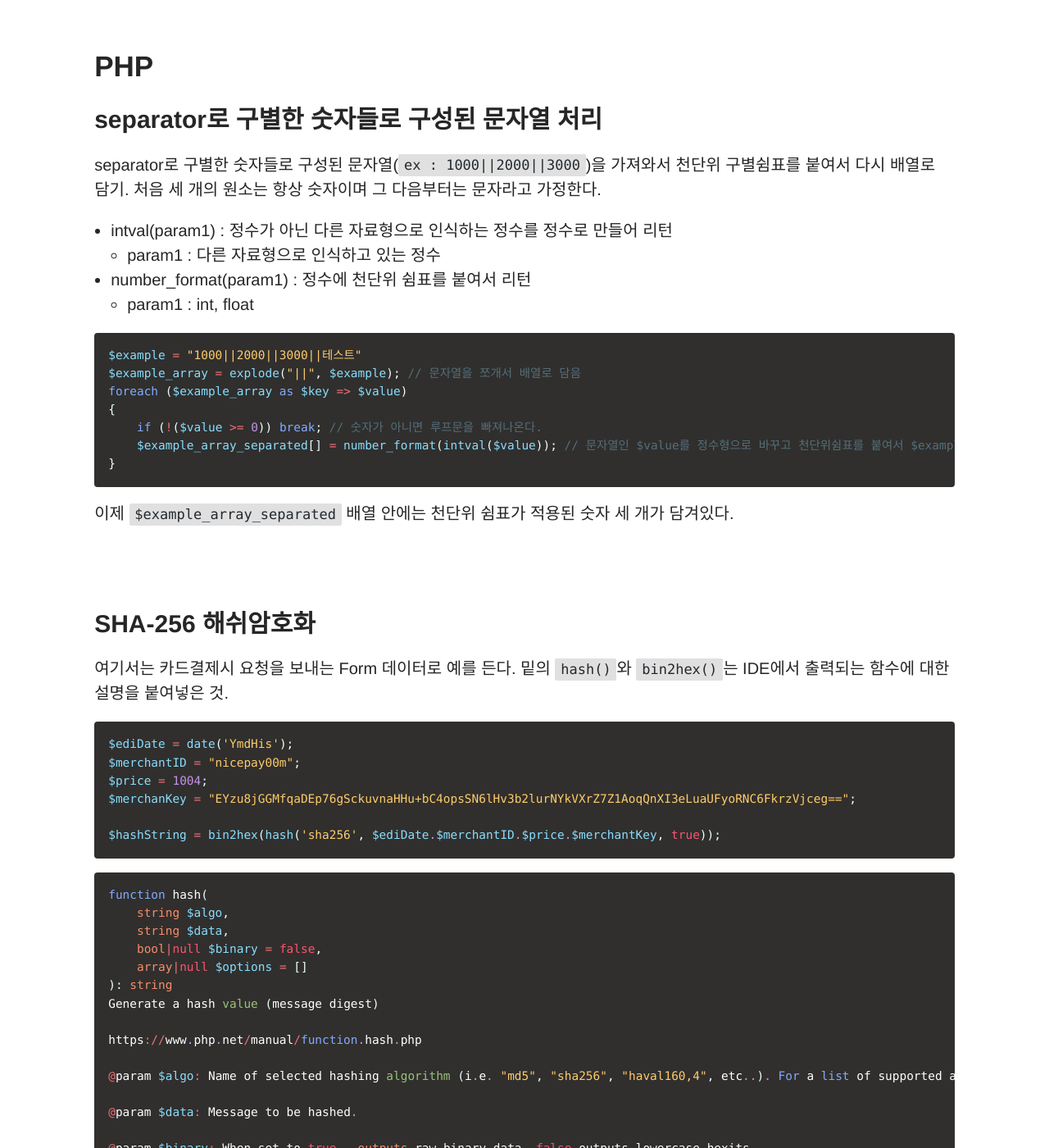
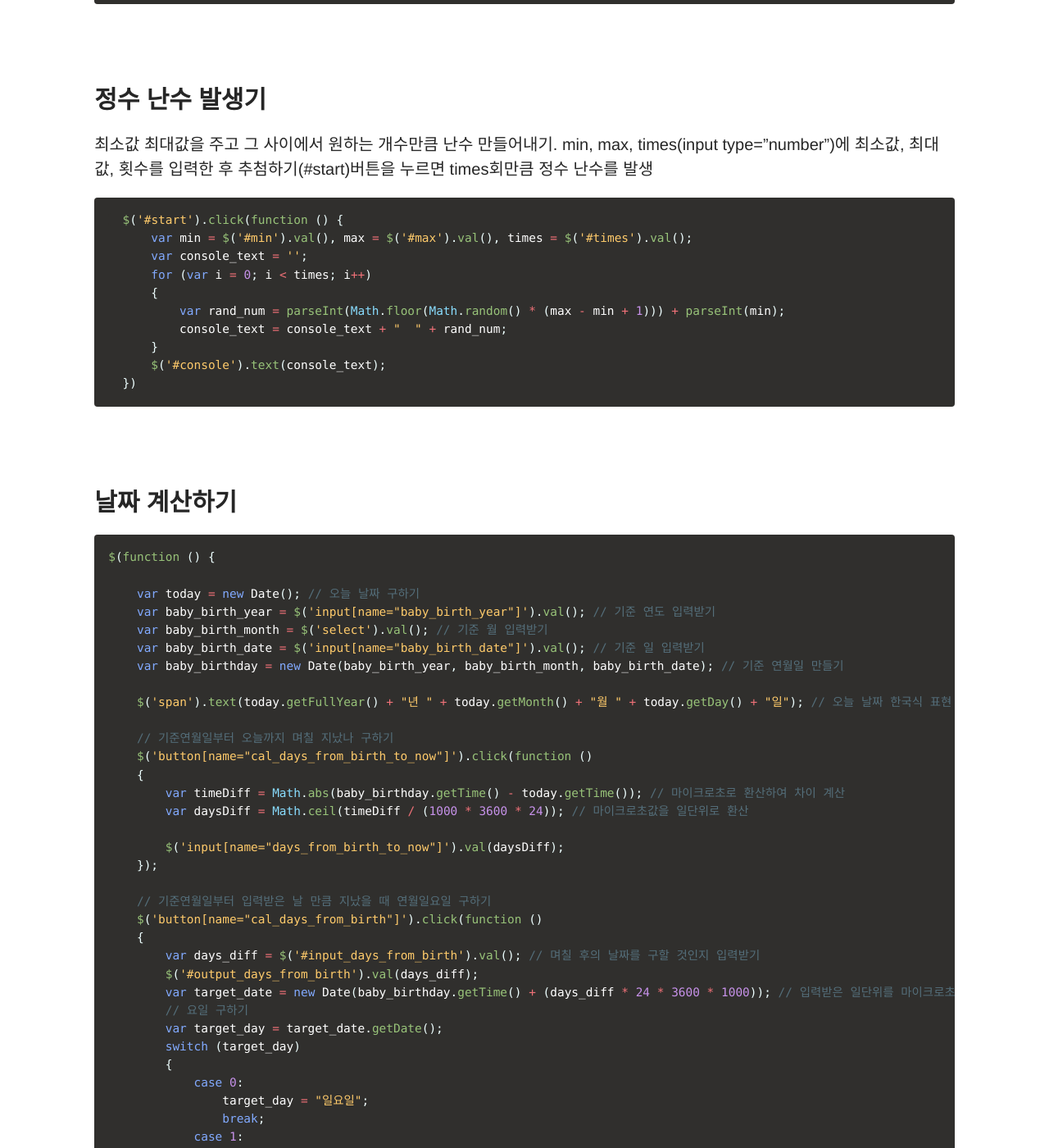
Before and after one commit to fffight88/fffight88.github.io, a Jekyll site: the page built from _posts/2023-05-12-code-examples.md, in a window 1280 px wide and 1400 px high, scrolled down 1356 px. Shown: the whole window at 82% size. Built offline with Jekyll 4.4.1, drawn with Linux system fonts in a browser that asks for light colours; a script that is not in the unit is left out; comment, search, counter and statistics services are not loaded; some of the changed text lies outside the part shown.

Commit message:
code-examples  자바스크립트 예제 추가

````diff
--- a/_posts/2023-05-12-code-examples.md
+++ b/_posts/2023-05-12-code-examples.md
@@ -13,6 +13,9 @@
 
 - [Javascript, jQuery](#javascript-jquery)
   - [텍스트박스 일부문자만 허용하기](#텍스트박스-일부문자만-허용하기)
+  - [정수 난수 발생기](#정수-난수-발생기)
+  - [날짜 계산하기](#날짜-계산하기)
+  - [변수(또는 인자)의 형이 배열인지 객체인지 validation 로직](#변수또는-인자의-형이-배열인지-객체인지-validation-로직)
 - [PHP](#php)
   - [separator로 구별한 숫자들로 구성된 문자열 처리](#separator로-구별한-숫자들로-구성된-문자열-처리)
   - [SHA-256 해쉬암호화](#sha-256-해쉬암호화)
@@ -45,6 +48,115 @@
         }
     });
 })
+```
+
+<br>
+<br>
+
+### 정수 난수 발생기
+
+최소값 최대값을 주고 그 사이에서 원하는 개수만큼 난수 만들어내기.
+min, max, times(input type="number")에 최소값, 최대값, 횟수를 입력한 후 추첨하기(#start)버튼을 누르면 times회만큼 정수 난수를 발생
+
+```javascript
+  $('#start').click(function () {
+      var min = $('#min').val(), max = $('#max').val(), times = $('#times').val();
+      var console_text = '';
+      for (var i = 0; i < times; i++)
+      {
+          var rand_num = parseInt(Math.floor(Math.random() * (max - min + 1))) + parseInt(min);
+          console_text = console_text + "  " + rand_num;
+      }
+      $('#console').text(console_text);
+  })
+```
+
+<br>
+<br>
+
+### 날짜 계산하기
+
+```javascript
+$(function () {
+
+    var today = new Date(); // 오늘 날짜 구하기
+    var baby_birth_year = $('input[name="baby_birth_year"]').val(); // 기준 연도 입력받기
+    var baby_birth_month = $('select').val(); // 기준 월 입력받기
+    var baby_birth_date = $('input[name="baby_birth_date"]').val(); // 기준 일 입력받기
+    var baby_birthday = new Date(baby_birth_year, baby_birth_month, baby_birth_date); // 기준 연월일 만들기
+
+    $('span').text(today.getFullYear() + "년 " + today.getMonth() + "월 " + today.getDay() + "일"); // 오늘 날짜 한국식 표현
+
+    // 기준연월일부터 오늘까지 며칠 지났나 구하기
+    $('button[name="cal_days_from_birth_to_now"]').click(function ()
+    {
+        var timeDiff = Math.abs(baby_birthday.getTime() - today.getTime()); // 마이크로초로 환산하여 차이 계산
+        var daysDiff = Math.ceil(timeDiff / (1000 * 3600 * 24)); // 마이크로초값을 일단위로 환산
+
+        $('input[name="days_from_birth_to_now"]').val(daysDiff);
+    });
+
+    // 기준연월일부터 입력받은 날 만큼 지났을 때 연월일요일 구하기
+    $('button[name="cal_days_from_birth"]').click(function ()
+    {
+        var days_diff = $('#input_days_from_birth').val(); // 며칠 후의 날짜를 구할 것인지 입력받기
+        $('#output_days_from_birth').val(days_diff);
+        var target_date = new Date(baby_birthday.getTime() + (days_diff * 24 * 3600 * 1000)); // 입력받은 일단위를 마이크로초로 환산 후 기준연월일의 마이크로초값과 더함
+        // 요일 구하기
+        var target_day = target_date.getDate();
+        switch (target_day)
+        {
+            case 0:
+                target_day = "일요일";
+                break;
+            case 1:
+                target_day = "월요일";
+                break;
+            case 2:
+                target_day = "화요일";
+                break;
+            case 3:
+                target_day = "수요일";
+                break;
+            case 4:
+                target_day = "목요일";
+                break;
+            case 5:
+                target_day = "금요일";
+                break;
+            case 6:
+                target_day = "토요일";
+                break;
+        }
+        $('input[name="result_date"]').val(target_date.getFullYear() + "년 " + target_date.getMonth() + "월 " + target_date.getDay() + "일 " + target_day);
+    });
+});
+```
+
+<br>
+<br>
+
+### 변수(또는 인자)의 형이 배열인지 객체인지 validation 로직
+
+배열도 객체이므로 typeof 연산자를 쓰면 object로 뜨지만 객체와는 달리 length 프로퍼티를 갖는다.
+따라서 type이 object이면서 length 프로퍼티를 가지고 있으면 배열, 그렇지 않으면 객체이다.
+
+```javascript
+function objType(test)
+{
+    if ((test instanceOf Array) || (typeof test == "object" && "length" in test))
+    {
+      return "배열";
+    }
+    else if (typeof test == "object")
+    {
+      return "객체";
+    }
+    else
+    {
+      return "배열이나 객체가 아님";
+    }
+}
 ```
 
 <br>
````
